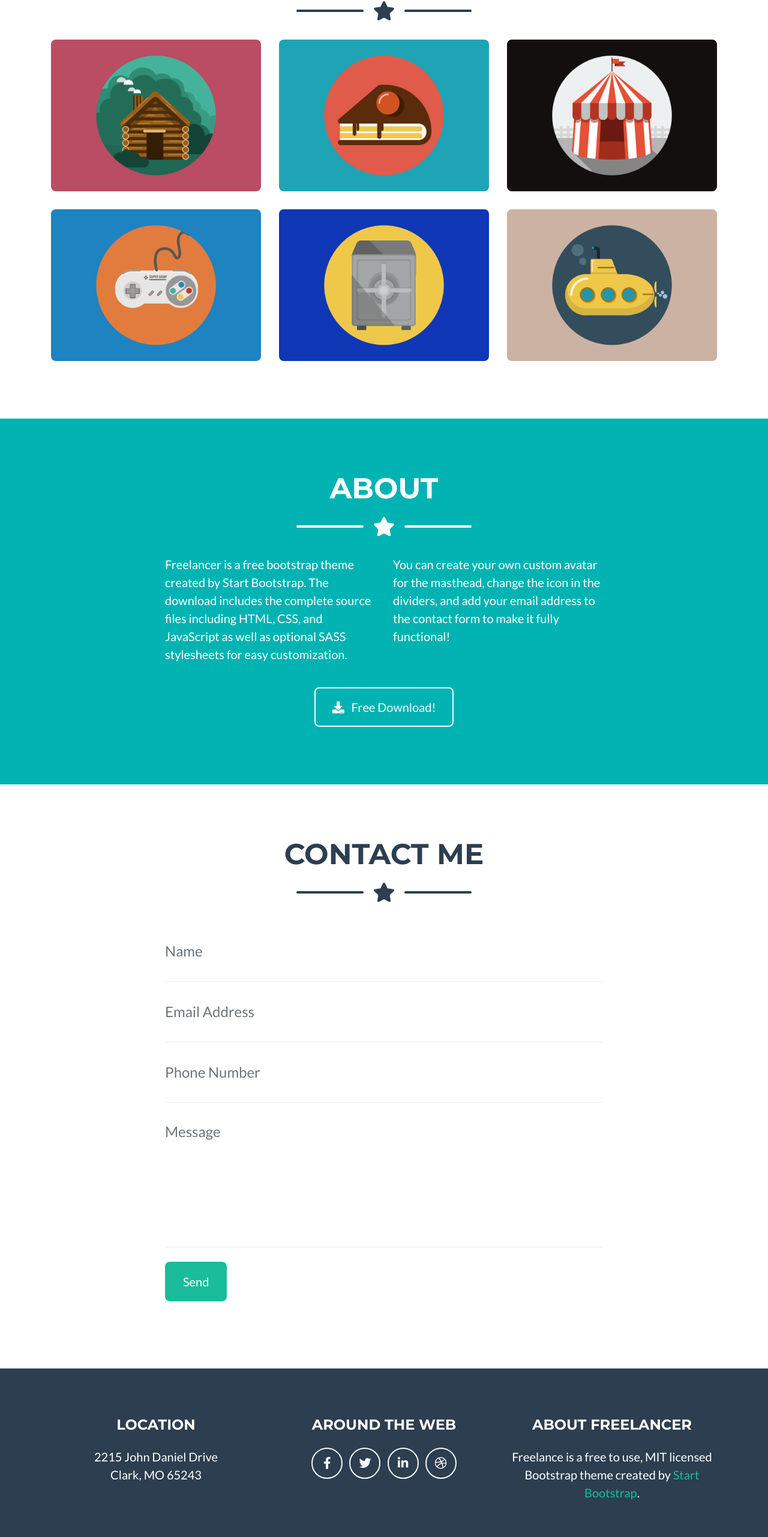
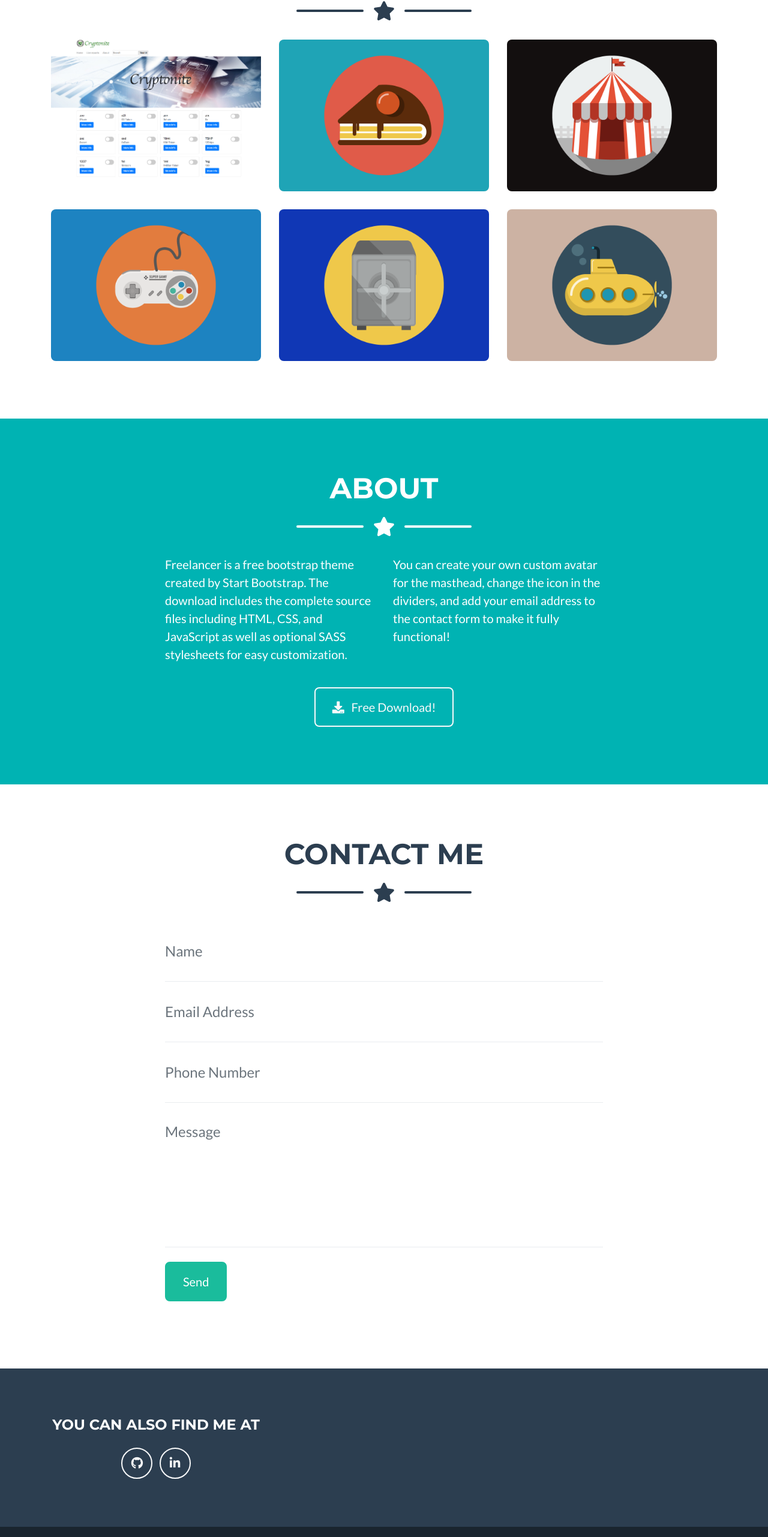
Before and after one commit to noafridy/Noa-Friedman-Web, a website with bundled scripts: page index.html in a window 1280 px wide. Shown: the part 930-3493 px from the top of the page at 60% size. Built offline with nearby package versions, Linux system fonts and the light colour scheme.

Commit message:
add portfolio

```diff
--- a/index.html
+++ b/index.html
@@ -98,7 +98,7 @@
                 <i class="fas fa-plus fa-3x"></i>
               </div>
             </div>
-            <img class="img-fluid" src="img/portfolio/cabin.png" alt="">
+            <img class="img-fluid" src="img/portfolio/p1.png" alt="">
           </div>
         </div>
 
@@ -272,35 +272,35 @@
       <div class="row">
 
         <!-- Footer Location -->
-        <div class="col-lg-4 mb-5 mb-lg-0">
+        <!-- <div class="col-lg-4 mb-5 mb-lg-0">
           <h4 class="text-uppercase mb-4">Location</h4>
           <p class="lead mb-0">2215 John Daniel Drive
             <br>Clark, MO 65243</p>
-        </div>
+        </div> -->
 
         <!-- Footer Social Icons -->
         <div class="col-lg-4 mb-5 mb-lg-0">
-          <h4 class="text-uppercase mb-4">Around the Web</h4>
-          <a class="btn btn-outline-light btn-social mx-1" href="#">
-            <i class="fab fa-fw fa-facebook-f"></i>
+          <h4 class="text-uppercase mb-4">You can also find me at</h4>
+          <a class="btn btn-outline-light btn-social mx-1" href="https://github.com/noafridy">
+            <i class="fab fa-fw fa-github"></i>
           </a>
-          <a class="btn btn-outline-light btn-social mx-1" href="#">
+          <!-- <a class="btn btn-outline-light btn-social mx-1" href="#">
             <i class="fab fa-fw fa-twitter"></i>
-          </a>
-          <a class="btn btn-outline-light btn-social mx-1" href="#">
+          </a> -->
+          <a class="btn btn-outline-light btn-social mx-1" href="https://www.linkedin.com/in/noa-friedman-b2a41061/">
             <i class="fab fa-fw fa-linkedin-in"></i>
           </a>
-          <a class="btn btn-outline-light btn-social mx-1" href="#">
+          <!-- <a class="btn btn-outline-light btn-social mx-1" href="#">
             <i class="fab fa-fw fa-dribbble"></i>
-          </a>
+          </a> -->
         </div>
 
         <!-- Footer About Text -->
-        <div class="col-lg-4">
+        <!-- <div class="col-lg-4">
           <h4 class="text-uppercase mb-4">About Freelancer</h4>
           <p class="lead mb-0">Freelance is a free to use, MIT licensed Bootstrap theme created by
             <a href="http://startbootstrap.com">Start Bootstrap</a>.</p>
-        </div>
+        </div> -->
 
       </div>
     </div>
@@ -336,7 +336,7 @@
             <div class="row justify-content-center">
               <div class="col-lg-8">
                 <!-- Portfolio Modal - Title -->
-                <h2 class="portfolio-modal-title text-secondary text-uppercase mb-0">Log Cabin</h2>
+                <h2 class="portfolio-modal-title text-secondary text-uppercase mb-0">Cryptonite Web</h2>
                 <!-- Icon Divider -->
                 <div class="divider-custom">
                   <div class="divider-custom-line"></div>
@@ -346,9 +346,11 @@
                   <div class="divider-custom-line"></div>
                 </div>
                 <!-- Portfolio Modal - Image -->
-                <img class="img-fluid rounded mb-5" src="img/portfolio/cabin.png" alt="">
+                <img class="img-fluid rounded mb-5" src="img/portfolio/p1.png" alt="">
                 <!-- Portfolio Modal - Text -->
-                <p class="mb-5">Lorem ipsum dolor sit amet, consectetur adipisicing elit. Mollitia neque assumenda ipsam nihil, molestias magnam, recusandae quos quis inventore quisquam velit asperiores, vitae? Reprehenderit soluta, eos quod consequuntur itaque. Nam.</p>
+                <p class="mb-5">This website uses 3rd party services to display a list of crypto coins.<br>
+                  users can search for specific coins.
+                  With the live reports section, users are able to compare between crypto coins and see currency trends.</p>
                 <button class="btn btn-primary" href="#" data-dismiss="modal">
                   <i class="fas fa-times fa-fw"></i>
                   Close Window
```
Also changed, not shown: img/portfolio/p1.png (added), img/portfolio/p2.png (added), 3 other files.
